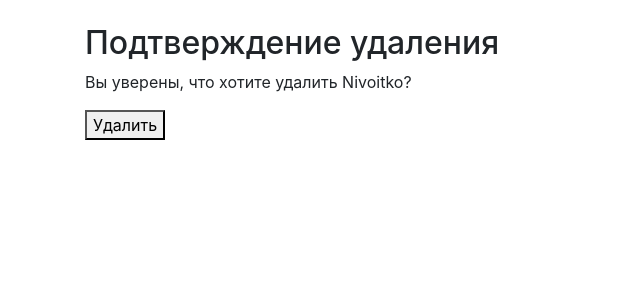
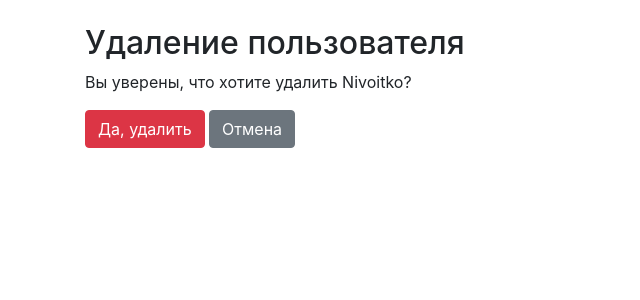
Before and after one commit to NikitaVoitko/python-project-52, a Django app: page /users/1/delete/ in a window 1280 px wide. Shown: the part 56-356 px from the top of the page, without its empty margins (0-640 px from the left). Run offline with Django 5.2, Linux system fonts and the light colour scheme; a user stored in the database is signed in; data comes from the database, SQL or seed files in the repository; both versions use the stored data as it was after the commit; some libraries are stand-ins or nearby versions.

Commit message:
deletion fix

```diff
--- a/task_manager/apps/users/templates/users/user_confirm_delete.html
+++ b/task_manager/apps/users/templates/users/user_confirm_delete.html
@@ -1,10 +1,12 @@
 {% extends 'base.html' %}
-{% block title %}Confirm Delete{% endblock %}
+{% block title %}Подтвердить удаление{% endblock %}
+
 {% block content %}
-<h2>Подтверждение удаления</h2>
+<h2>Удаление пользователя</h2>
 <form method="post">
     {% csrf_token %}
     <p>Вы уверены, что хотите удалить {{ object.username }}?</p>
-    <button type="submit">Удалить</button>
+    <button type="submit" class="btn btn-danger">Да, удалить</button>
+    <a href="{% url 'user-list' %}" class="btn btn-secondary">Отмена</a>
 </form>
 {% endblock %}
```
Also changed, not shown: db.sqlite3.
